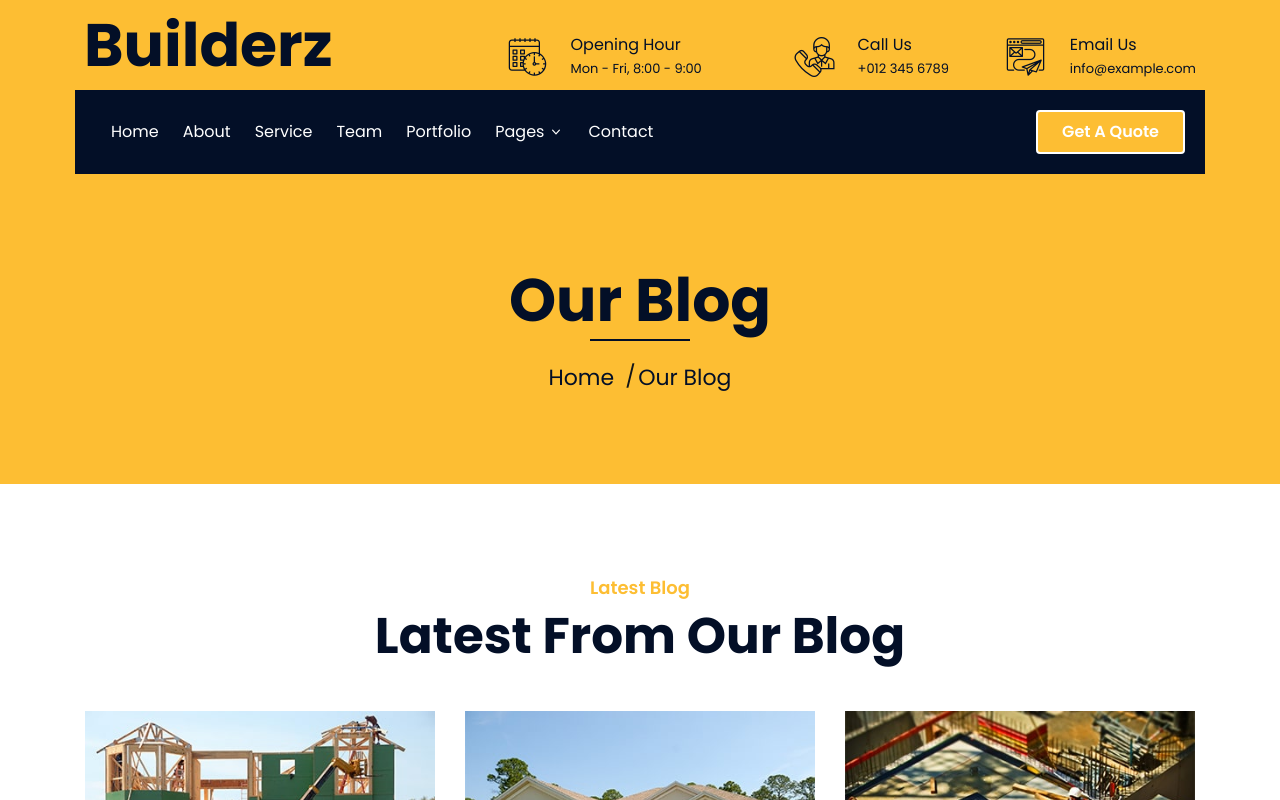
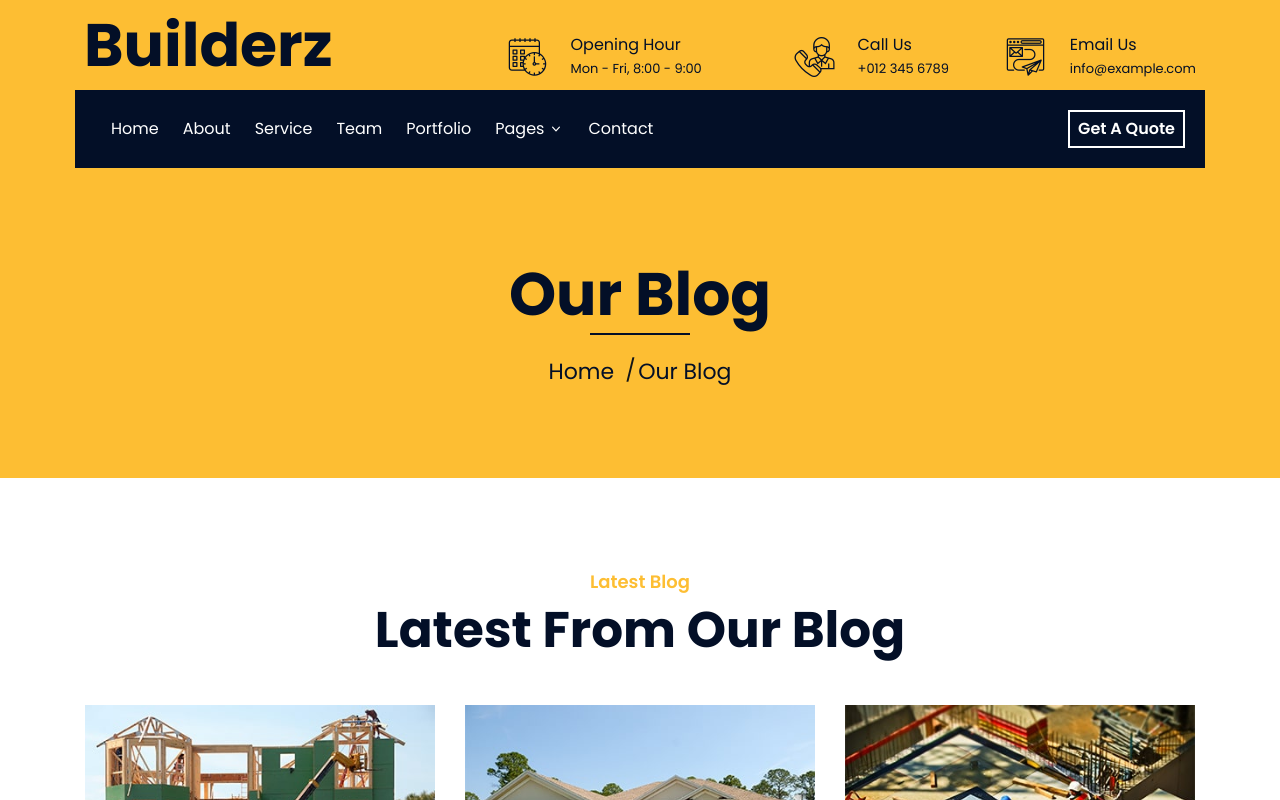
Before and after one commit to Leo42night/starplus-frontend, a React (Vite) app: page /blog in a window 1280 px wide. Shown: the top 800 px of the page. Built offline with nearby package versions, Linux system fonts and the light colour scheme.

Commit message:
Fix little bit

```diff
--- a/public/css/style.css
+++ b/public/css/style.css
@@ -159,10 +159,6 @@ a:focus {
     transition: .3s;
 }
 
-.nav-bar .container-fluid {
-    padding: 0;
-}
-
 .nav-bar.nav-sticky {
     position: fixed;
     top: 0;
@@ -201,7 +197,9 @@ a:focus {
 .nav-bar .btn {
     color: #ffffff;
     border: 2px solid #ffffff;
+    background: transparent;
     border-radius: 0;
+    padding: 5px 8px; /* 2px top & bottom, 4px left & right */
 }
 
 .nav-bar .btn:hover {
--- a/src/_root/RootLayout.tsx
+++ b/src/_root/RootLayout.tsx
@@ -184,10 +184,7 @@ const RootLayout = () => {
 
             {/* Right: Button */}
             <div className="hidden md:flex">
-              <a
-                href="#"
-                className="bg-yellow-400 text-white text-black px-4 py-2 rounded hover:bg-yellow-500 btn"
-              >
+              <a href="#" className="btn">
                 Get A Quote
               </a>
             </div>
```
